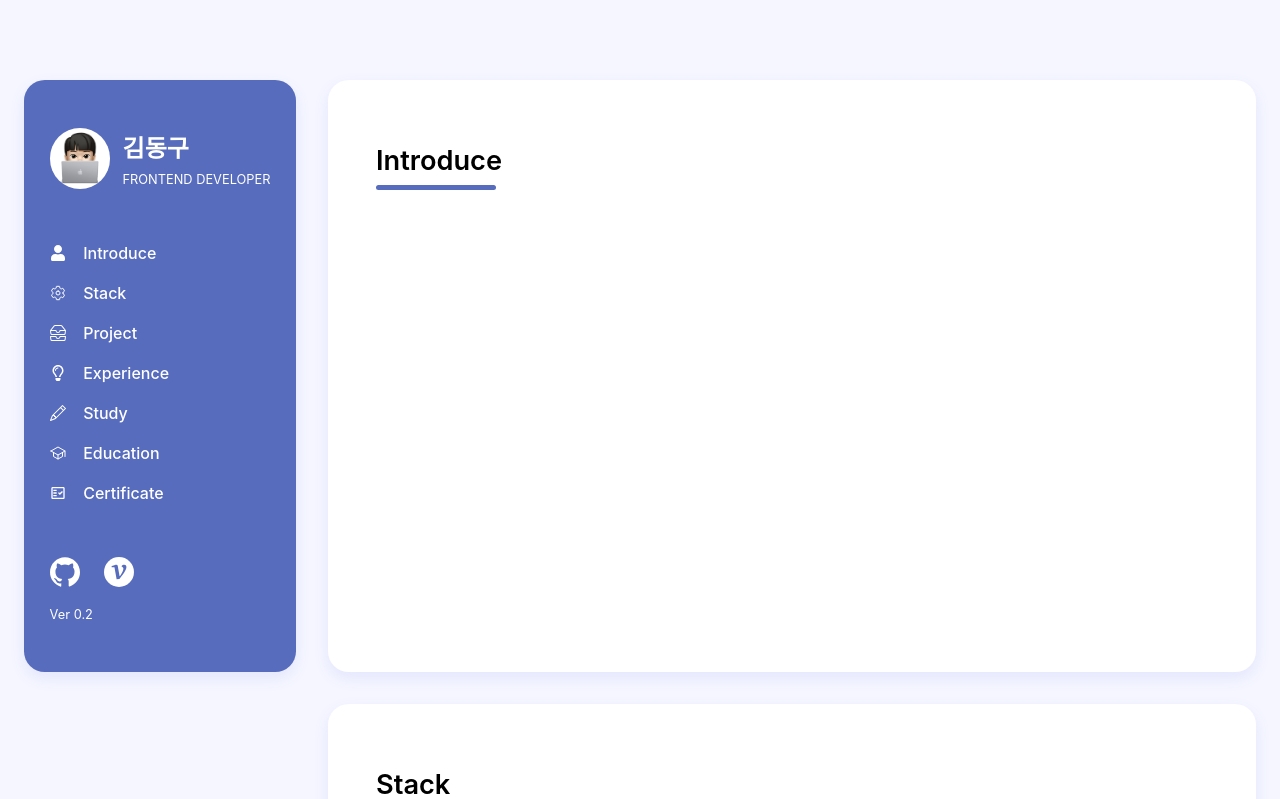
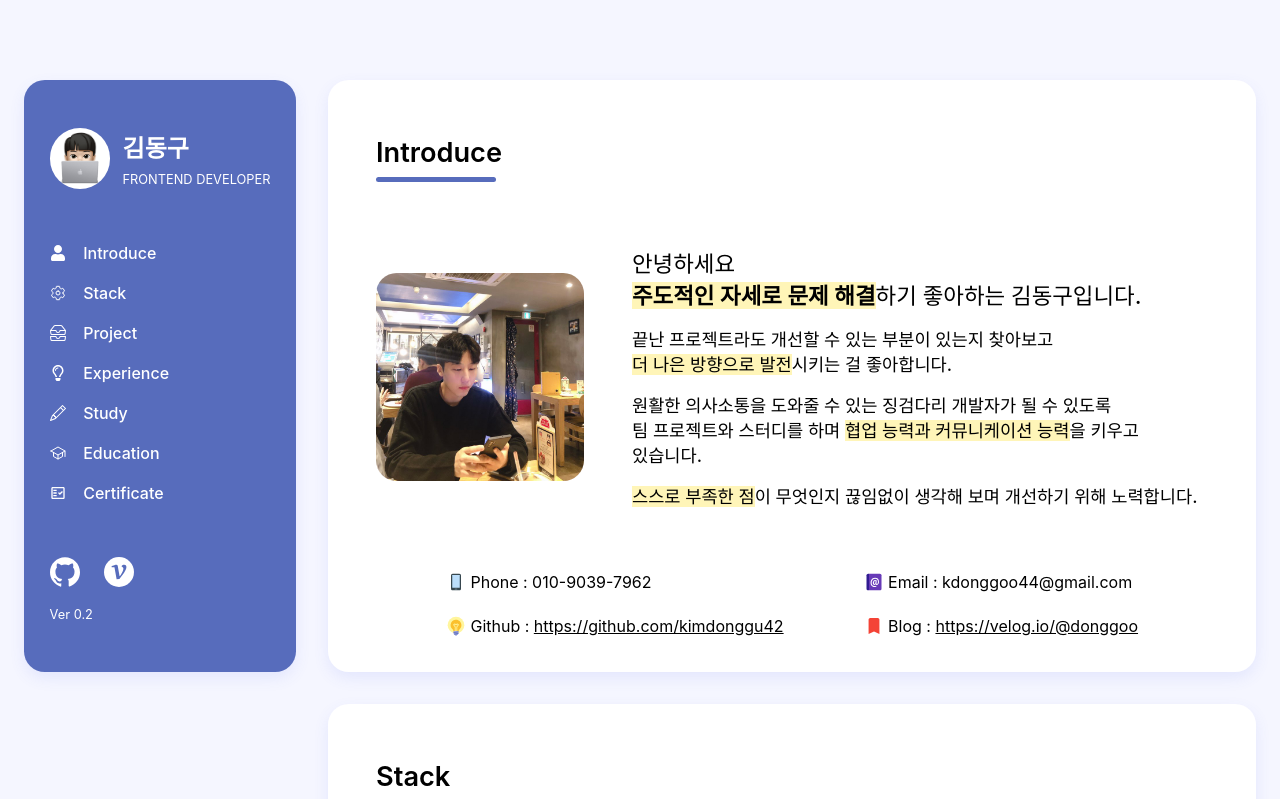
Before and after one commit to kimdonggu42/portfolio, a React (Create React App) app: page / in a window 1280 px wide. Shown: the top 799 px of the page. Built offline with nearby package versions, Linux system fonts and the light colour scheme.

Commit message:
Introduce 1차 완성

```diff
--- a/src/components/Certificate.tsx
+++ b/src/components/Certificate.tsx
@@ -2,7 +2,7 @@ import styled from "styled-components";
 
 const CertificateContainer = styled.div`
   border: 1px solid #9384d1;
-  padding: 4rem 3rem 4rem 3rem;
+  padding: 3.5rem 3rem 3.5rem 3rem;
   border-radius: 1.3rem;
   border: none;
   background-color: white;
--- a/src/components/Education.tsx
+++ b/src/components/Education.tsx
@@ -2,7 +2,7 @@ import styled from "styled-components";
 
 const EducationContainer = styled.div`
   border: 1px solid #9384d1;
-  padding: 4rem 3rem 4rem 3rem;
+  padding: 3.5rem 3rem 3.5rem 3rem;
   border-radius: 1.3rem;
   border: none;
   background-color: white;
--- a/src/components/Experience.tsx
+++ b/src/components/Experience.tsx
@@ -2,7 +2,7 @@ import styled from "styled-components";
 
 const ExperienceContainer = styled.div`
   border: 1px solid #9384d1;
-  padding: 4rem 3rem 4rem 3rem;
+  padding: 3.5rem 3rem 3.5rem 3rem;
   border-radius: 1.3rem;
   border: none;
   background-color: white;
--- a/src/components/Introduce.tsx
+++ b/src/components/Introduce.tsx
@@ -1,8 +1,12 @@
 import styled from "styled-components";
+import profile from "../assets/images/profile.png";
+import { Link } from "react-router-dom";
+
+import { FcBookmark, FcIdea, FcAddressBook, FcPhoneAndroid } from "react-icons/fc";
 
 const IntroduceContainer = styled.div`
   height: 37rem;
-  padding: 4rem 3rem 4rem 3rem;
+  padding: 3.5rem 3rem 3.5rem 3rem;
   border-radius: 1.3rem;
   border: none;
   background-color: white;
@@ -22,11 +26,161 @@ const UnderBar = styled.div`
   background-color: ${(props) => props.theme.color.mainColor};
 `;
 
+const IntroduceWrapper = styled.div`
+  display: flex;
+  align-items: center;
+  margin-top: 4rem;
+  /* border: 1px solid red; */
+
+  > img {
+    width: 13rem;
+    height: 13rem;
+    border-radius: 1.3rem;
+  }
+`;
+
+const KeywordArea = styled.div`
+  display: flex;
+  flex-direction: column;
+  font-weight: 500;
+  margin-left: 3rem;
+  row-gap: 1rem;
+  word-break: keep-all;
+
+  > .mainSentence {
+    font-size: 1.4rem;
+
+    > .highlight {
+      font-weight: 600;
+      background-color: #fff5b8;
+    }
+  }
+
+  > .firstSubSentence {
+    font-size: 1.1rem;
+
+    > .highlight {
+      background-color: #fff5b8;
+    }
+  }
+
+  > .secondSubSentence {
+    font-size: 1.1rem;
+
+    > .highlight {
+      background-color: #fff5b8;
+    }
+  }
+
+  > .thirdSubSentence {
+    font-size: 1.1rem;
+
+    > .highlight {
+      background-color: #fff5b8;
+    }
+  }
+`;
+
+const ContackWrapper = styled.div`
+  display: flex;
+  justify-content: center;
+  margin-top: 4rem;
+  /* border: 1px solid red; */
+`;
+
+const LeftLine = styled.div`
+  > .phone {
+    display: flex;
+    align-items: center;
+  }
+
+  > .github {
+    display: flex;
+    align-items: center;
+    margin-top: 1.5rem;
+
+    > a {
+      color: black;
+    }
+  }
+`;
+
+const RightLine = styled.div`
+  margin-left: 5rem;
+
+  > .email {
+    display: flex;
+    align-items: center;
+  }
+
+  > .blog {
+    display: flex;
+    align-items: center;
+    margin-top: 1.5rem;
+
+    > a {
+      color: black;
+    }
+  }
+`;
+
 function Introduce() {
   return (
     <IntroduceContainer>
       <IntroduceTitle>Introduce</IntroduceTitle>
       <UnderBar></UnderBar>
+      <IntroduceWrapper>
+        <img src={profile} alt='프로필' />
+        <KeywordArea>
+          <div className='mainSentence'>
+            안녕하세요
+            <br />
+            <span className='highlight'>주도적인 자세로 문제 해결</span>
+            하기 좋아하는 김동구입니다.
+          </div>
+          <div className='firstSubSentence'>
+            끝난 프로젝트라도 개선할 수 있는 부분이 있는지 찾아보고 <br />{" "}
+            <span className='highlight'>더 나은 방향으로 발전</span>시키는 걸 좋아합니다.
+          </div>
+          <div className='secondSubSentence'>
+            원활한 의사소통을 도와줄 수 있는 징검다리 개발자가 될 수 있도록 <br />팀 프로젝트와
+            스터디를 하며 <span className='highlight'>협업 능력과 커뮤니케이션 능력</span>을 키우고
+            있습니다.
+          </div>
+          <div className='thirdSubSentence'>
+            <span className='highlight'>스스로 부족한 점</span>이 무엇인지 끊임없이 생각해 보며
+            개선하기 위해 노력합니다.
+          </div>
+        </KeywordArea>
+      </IntroduceWrapper>
+      <ContackWrapper>
+        <LeftLine>
+          <div className='phone'>
+            <FcPhoneAndroid size={20} />
+            &nbsp;Phone : 010-9039-7962
+          </div>
+          <div className='github'>
+            <FcIdea size={20} />
+            &nbsp;Github :&nbsp;
+            <Link to='https://github.com/kimdonggu42' target='_blank'>
+              https://github.com/kimdonggu42
+            </Link>
+          </div>
+        </LeftLine>
+        <RightLine>
+          <div className='email'>
+            <FcAddressBook size={20} />
+            &nbsp;Email : kdonggoo44@gmail.com
+          </div>
+          <div className='blog'>
+            <FcBookmark size={20} />
+            &nbsp;Blog :&nbsp;
+            <Link to='https://velog.io/@donggoo' target='_blank'>
+              https://velog.io/@donggoo
+            </Link>
+          </div>
+        </RightLine>
+      </ContackWrapper>
     </IntroduceContainer>
   );
 }
--- a/src/components/Project.tsx
+++ b/src/components/Project.tsx
@@ -2,7 +2,7 @@ import styled from "styled-components";
 
 const ProjectContainer = styled.div`
   border: 1px solid #9384d1;
-  padding: 4rem 3rem 4rem 3rem;
+  padding: 3.5rem 3rem 3.5rem 3rem;
   border-radius: 1.3rem;
   border: none;
   background-color: white;
--- a/src/components/Stack.tsx
+++ b/src/components/Stack.tsx
@@ -2,7 +2,7 @@ import styled from "styled-components";
 
 const StackContainer = styled.div`
   border: 1px solid #9384d1;
-  padding: 4rem 3rem 4rem 3rem;
+  padding: 3.5rem 3rem 3.5rem 3rem;
   border-radius: 1.3rem;
   border: none;
   background-color: white;
--- a/src/components/Study.tsx
+++ b/src/components/Study.tsx
@@ -2,7 +2,7 @@ import styled from "styled-components";
 
 const StudyContainer = styled.div`
   border: 1px solid #9384d1;
-  padding: 4rem 3rem 4rem 3rem;
+  padding: 3.5rem 3rem 3.5rem 3rem;
   border-radius: 1.3rem;
   border: none;
   background-color: white;
```
Also changed, not shown: src/assets/images/profile.png (added).
